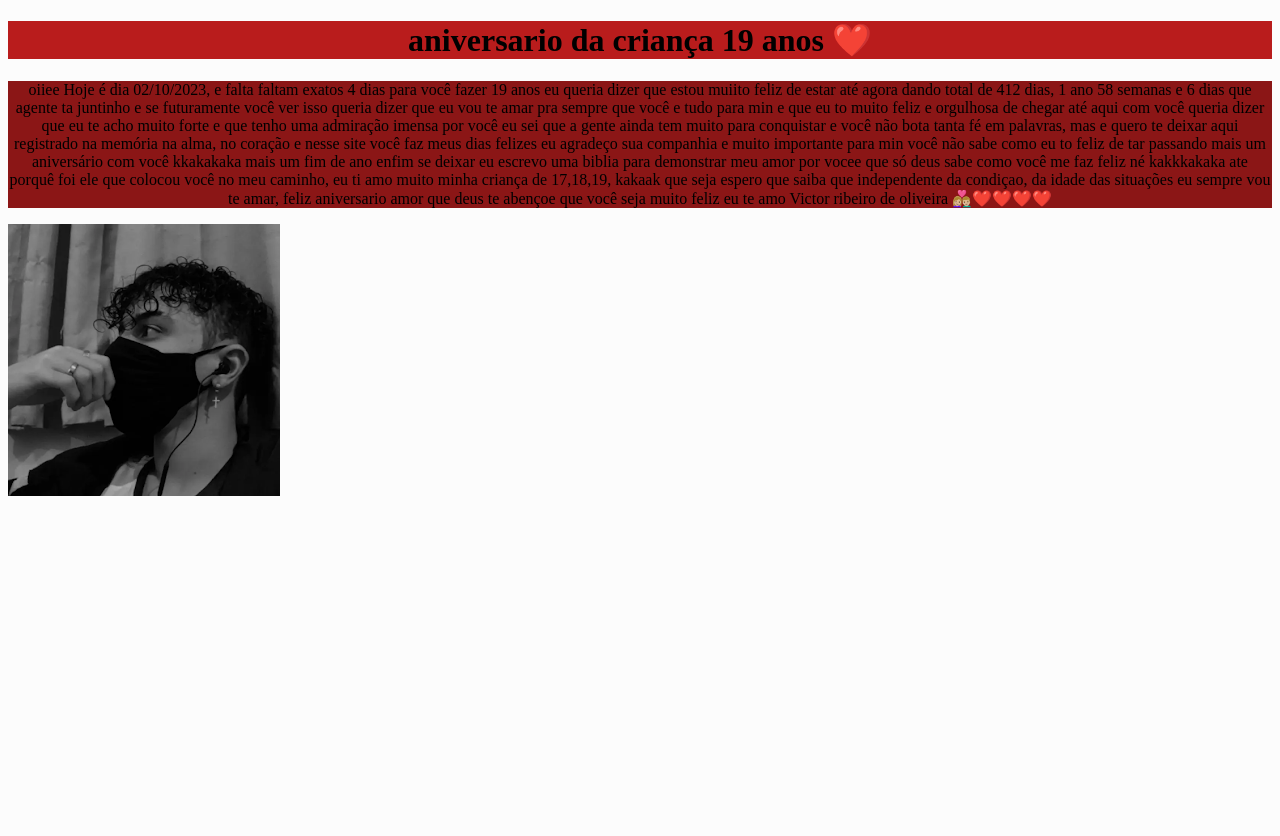
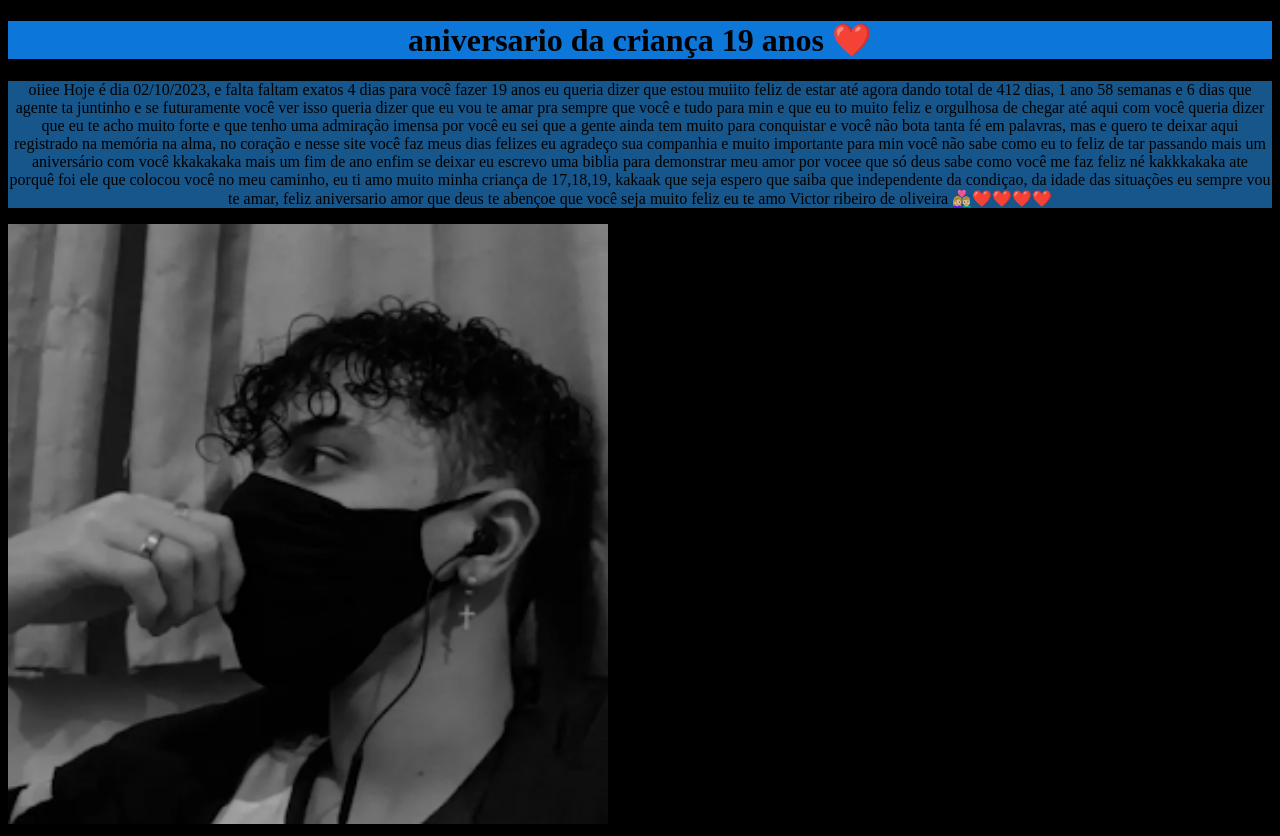
Before and after one commit to thaynarav/vsc, a plain HTML site: page index.html in a window 1280 px wide. Before the commit the page ends 800 px from the top, so only its background shows below. Drawn offline with Linux system fonts and the light colour scheme.

Commit message:
Add files via upload

```diff
--- a/index.html
+++ b/index.html
@@ -14,5 +14,5 @@ orgulhosa de chegar até aqui com você queria dizer que eu te acho muito forte
     você me faz feliz né kakkkakaka ate porquê foi ele que colocou você no meu caminho, eu ti amo muito minha criança
     de 17,18,19, kakaak que seja espero que saiba que independente da condiçao, da idade das situações eu sempre vou te amar,
  feliz aniversario amor que deus te abençoe que você seja muito feliz eu te amo Victor ribeiro de oliveira 👩🏼‍❤️‍👨🏼❤️❤️❤️❤️</p>
- <img src="unnamed.webp">
+ <img src="unnamed.webp" width="600px" height="600px">
 </html>
--- a/style.css
+++ b/style.css
@@ -1,11 +1,11 @@
 body {
-    background-color: rgb(252, 252, 252);
+    background-color: rgb(0, 0, 0);
 }
 p { text-align: center;
-background: #8b1616;
+background: #16568b;
 }
 h1{
-    background: #b91c1c;
+    background: hsl(209, 89%, 45%);
 
 text-align: center;
 }
```
